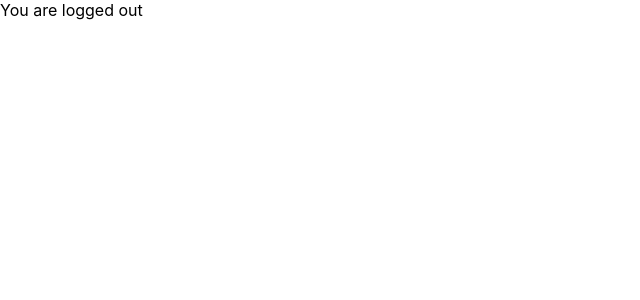
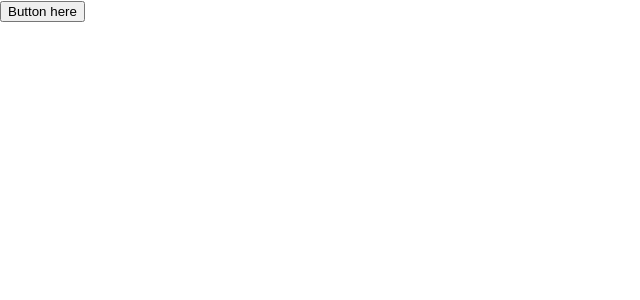
Before and after one commit to rwzhang1/LearnReact, a React (Create React App) app in the folder my-app/: page / in a window 1280 px wide. Shown: the top 300 px of the page, without its empty margins (0-640 px from the left). Built offline with nearby package versions, Linux system fonts and the light colour scheme.

Commit message:
event handling

```diff
--- a/my-app/src/App.js
+++ b/my-app/src/App.js
@@ -1,5 +1,24 @@
 import React from "react"
 
+function buttonfunction() {
+    console.log('abcdefokadokaswodkoawkdokwodk')
+}
+
+
+function App() {
+  return (
+    <div>
+      <button onClick={buttonfunction}>Button here</button>
+    </div>
+  )
+}
+
+
+
+export default App
+
+
+/*
 class App extends React.Component {
   constructor() {
     super()
@@ -21,11 +40,7 @@
     }
   }
 
-
-
-export default App
-
-
+*/
 
 /*
 class App extends React.Component {
```
Also changed, not shown: 1 other file (tests, documents, lock files or other folders).
